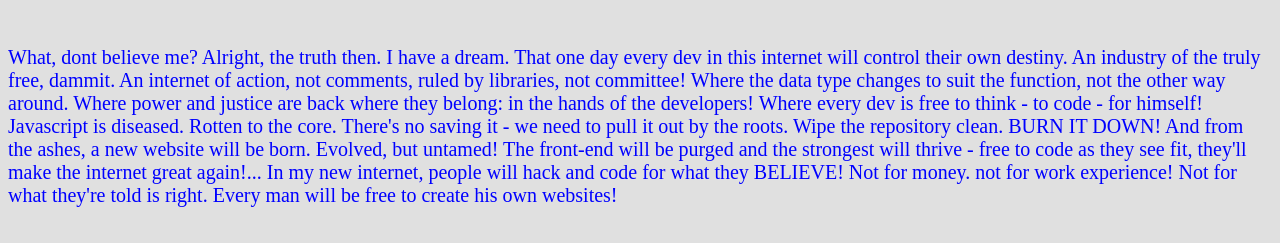
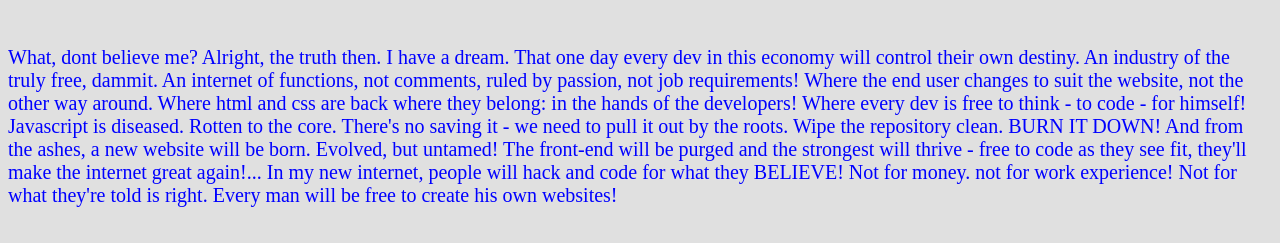
Before and after one commit to blueberryenjoyer/ligmerReturns, a plain HTML site: page aboutme1.html in a window 1280 px wide. Shown: the top 243 px of the page. Drawn offline with Linux system fonts and the light colour scheme; grey boxes are pictures that could not be loaded.

Commit message:
slightly tweaked armstrong again

```diff
--- a/aboutme1.html
+++ b/aboutme1.html
@@ -12,11 +12,11 @@
 <body>
     <br>
     <p>
-        What, dont believe me? Alright, the truth then. I have a dream. That one day every dev in this internet will
-        control their own destiny. An industry of the truly free, dammit. An internet of action, not comments,
-        ruled by libraries,
-        not committee! Where the data type changes to suit the function, not the other way around. Where power and
-        justice
+        What, dont believe me? Alright, the truth then. I have a dream. That one day every dev in this economy will
+        control their own destiny. An industry of the truly free, dammit. An internet of functions, not comments,
+        ruled by passion,
+        not job requirements! Where the end user changes to suit the website, not the other way around. Where html and
+        css
         are back where they belong: in the hands of the developers! Where every dev is free to think - to code - for
         himself! Javascript is diseased. Rotten to the
         core. There's no saving it - we need to pull it out by the roots. Wipe the repository clean. BURN IT DOWN! And
```
